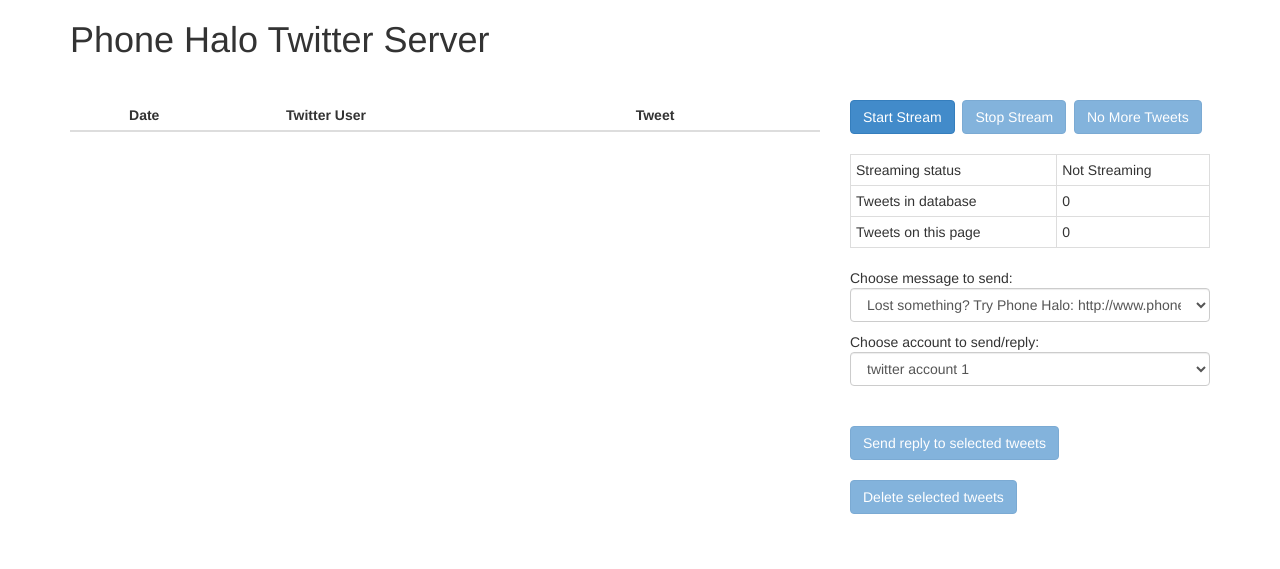
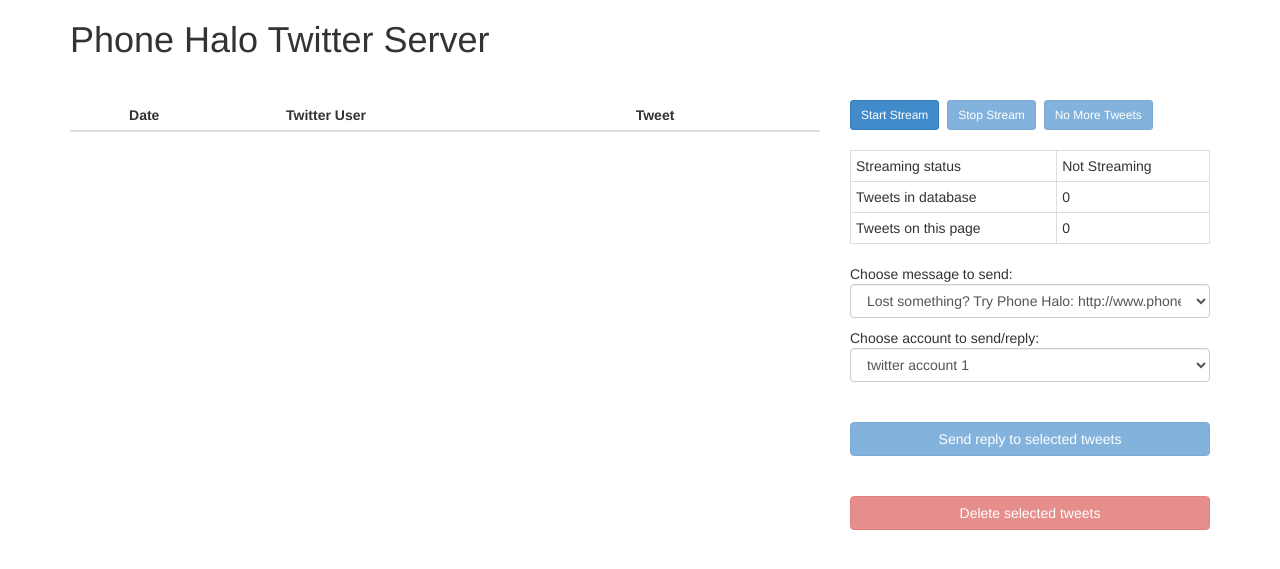
Before and after one commit to nhoj/PHTwitter, a PHP site: page / in a window 1280 px wide. Shown: the top 569 px of the page. Run offline with PHP 8.4, Linux system fonts and the light colour scheme; data that the repository does not hold is empty; some libraries are stand-ins or nearby versions.

Commit message:
enhancements

```diff
--- a/index.php
+++ b/index.php
@@ -46,9 +46,9 @@
                 </table>
             </div>
             <div class="col-md-4">
-                <button type="button" class="btn btn-primary hidden" disabled="disabled" id="start-stream">Start Stream</button>&nbsp;
-                <button type="button" class="btn btn-primary hidden" disabled="disabled" id="stop-stream">Stop Stream</button>&nbsp;
-                <button type="button" class="btn btn-primary" id="fetch-tweets">Fetch Tweets</button>
+                <button type="button" class="btn btn-primary btn-sm hidden" disabled="disabled" id="start-stream">Start Stream</button>&nbsp;
+                <button type="button" class="btn btn-primary btn-sm hidden" disabled="disabled" id="stop-stream">Stop Stream</button>&nbsp;
+                <button type="button" class="btn btn-primary btn-sm" id="fetch-tweets">Fetch Tweets</button>
 
                 <table id="statistics" class="table table-condensed table-bordered">
                     <tr>
@@ -76,10 +76,10 @@
                 </p>
 
                 <p>&nbsp;</p>
-                <button type="button" class="btn btn-primary" id="send-tweet">Send reply to selected tweets</button>
+                <button type="button" class="btn btn-primary btn-block" id="send-tweet">Send reply to selected tweets</button>
                 <br />
                 <br />
-                <button type="button" class="btn btn-primary" id="delete-tweet">Delete selected tweets</button>
+                <button type="button" class="btn btn-primary btn-block btn-danger" id="delete-tweet">Delete selected tweets</button>
             </div>
         </div>
     </div>
```
